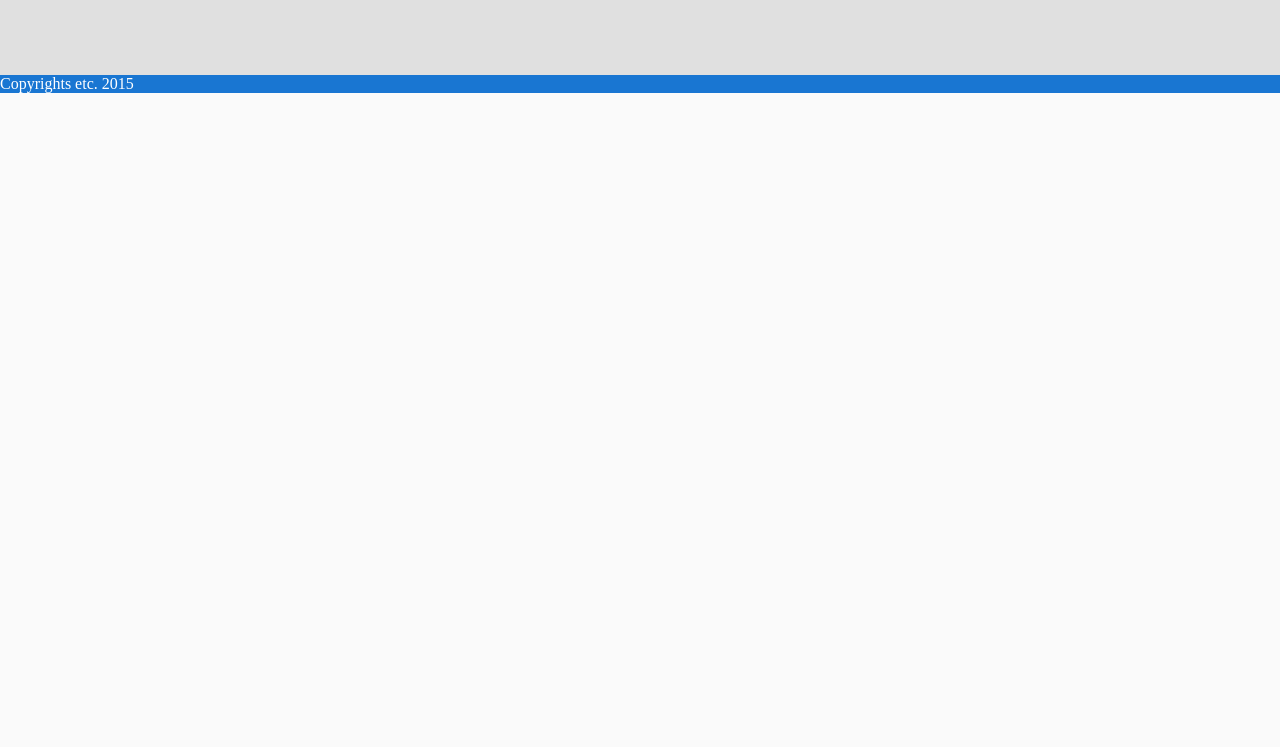
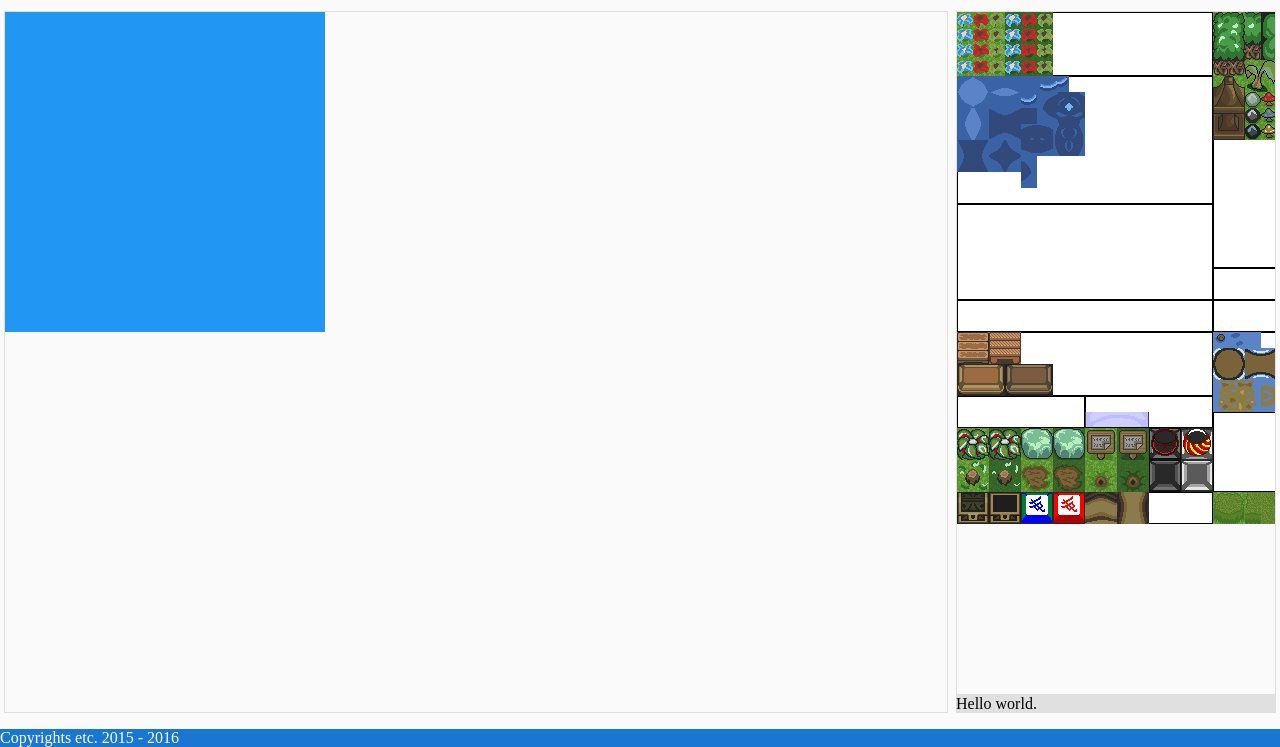
Before and after one commit to javecross/GraalLevelEditor, a plain HTML site: page index.html in a window 1280 px wide. Shown: the part 53-800 px from the top of the page. Drawn offline with nearby package versions, Linux system fonts and the light colour scheme.

Commit message:
Initial UI setup. Working on loading functions.

```diff
--- a/index.html
+++ b/index.html
@@ -11,27 +11,43 @@
         <link rel="stylesheet" href="resources/css/editor-style.css"/>
         <script src="https://ajax.googleapis.com/ajax/libs/jquery/2.1.4/jquery.min.js"></script>
         <script src="https://ajax.googleapis.com/ajax/libs/jqueryui/1.11.4/jquery-ui.min.js"></script>
+
+        <script src="resources/js/lib/log4javascript.js"></script>
+        <script src="resources/js/editor/tile-editor-core.js"></script>
+        <script src="resources/js/editor/objects/tile-editor.js"></script>
+
+        <script src="resources/js/editor/view/tile-editor-view.js"></script>
     </head>
     <body>
+        <div class="editor-wrapper">
             <header class="editor-header">
                 <div class="editor-brand">
                     Logo
                 </div>
                 <nav class="editor-nav">
-                <a class="icon icon-open fa fa-folder-open-o"></a>
-                <a class="icon icon-save fa fa-floppy-o"></a>
+                    <button class="icon icon-open fa fa-folder-open-o"></button>
+                    <button class="icon icon-save fa fa-floppy-o"></button>
+                    <button class="icon icon-save fa fa-cog"></button>
                 </nav>
             </header>
             <section class="editor-content">
-            <section class="editor-board">
-
-            </section>
-            <section class="editor-tileset">
-
-            </section>
+                <div class="editor-board canvas-container">
+                    <canvas class="gen-canvas board-canvas root-canvas"></canvas>
+                    <canvas class="gen-canvas board-canvas active-canvas"></canvas>
+                </div>
+                <div class="information-pane">
+                    <div class="editor-tileset canvas-container">
+                        <canvas class="gen-canvas tileset-canvas root-canvas"></canvas>
+                        <canvas class="gen-canvas tileset-canvas active-canvas"></canvas>
+                    </div>
+                    <div class="information-container">
+                        Hello world.
+                    </div>
+                </div>
             </section>
             <footer class="editor-footer">
-            Copyrights etc. 2015
+                Copyrights etc. 2015 - 2016
             </footer>
+        </div>
     </body>
 </html>
--- a/resources/css/editor-style.css
+++ b/resources/css/editor-style.css
@@ -1,5 +1,3 @@
-
-
 /*
     Primary
         #2196F3
@@ -20,6 +18,13 @@ body, html {
     background-color: #FAFAFA;
     height: 100%;
 }
+
+.editor-wrapper {
+    display: flex;
+    flex-direction: column;
+    height: 100%;
+}
+
 .editor-header {
     background-color: #2196F3;
     min-height: 3rem;
@@ -40,25 +45,77 @@ body, html {
 
 .editor-nav .icon {
     margin: 0 0.5rem 0 0.5rem;
-    border: 1px solid #FFFFFF;
     border-radius: 0.2rem;
+    border: 1px solid transparent;
+    background: none;
     padding: 0.5rem;
     cursor: pointer;
+    color: white;
 }
 
 .icon:hover {
     background-color: #1976D2;
+    border: 1px solid #FFFFFF;
+
 }
 
 .editor-content {
-    background-color: #E0E0E0;
     min-height: 5rem;
-    flex: 0 1 auto;
+    flex: 1 0 auto;
+    display: flex;
 }
 
 .editor-footer {
     min-height: 1rem;
     background-color: #1976D2;
     color: #FFFFFF;
-    align-self: flex-
 }
+
+.canvas-container {
+    border: 1px solid #E0E0E0;
+    display: inline-block;
+    overflow: scroll;
+    position: relative;
+}
+
+.editor-board.canvas-container,
+.information-pane {
+    margin: 1rem 0.25rem 1rem 0.25rem;
+
+}
+
+.editor-board {
+    flex: 1 0 auto;
+}
+
+.gen-canvas {
+    position: absolute;
+    top: 0;
+    left: 0;
+}
+
+.board-canvas {
+    width: 20rem;
+    height: 20rem;
+    background-color: #2196F3;
+}
+
+.tileset-canvas {
+    width: 15rem;
+    height: 15rem;
+    background-color: #FF5252;
+}
+
+.information-pane {
+    display: flex;
+    flex-direction: column;
+    width: 25%;
+}
+
+.editor-tileset.canvas-container {
+    flex: 1 0 auto;
+}
+
+.information-container {
+    background-color: #E0E0E0;
+}
--- /dev/null
+++ b/resources/js/editor/objects/tile-editor.js
@@ -0,0 +1,131 @@
+/*global Image */
+/*eslint-env browser */
+/*eslint no-console:0 */
+
+var com;
+if (!com || !com.javecross || !com.javecross.editor) {
+    throw new Error('The global namespace hasn\'t been defined!');
+}
+
+com.javecross.editor.WebEditor = (function () {
+    'use strict';
+    var
+            tilesetImage,
+            initialized = false,
+            canvasObjects = {},
+            editorOptions = {},
+            boardObject = {};
+
+    /*
+     * Resize the given canvas element. Try not to do this too often, canvas gets cranky!
+     *
+     * @param {jQuery Obj} canvasElement The element to resize
+     * @param {int} newWidth the new width
+     * @param {int} newHeight the new height
+     */
+    function resizeCanvasElement(canvasElement, newWidth, newHeight) {
+        // Set the jQuery element, changes the css style.
+        canvasElement.width(newWidth);
+        canvasElement.height(newHeight);
+        // Set the HTML element, changes the physical canvas.
+        canvasElement[0].width = newWidth;
+        canvasElement[0].height = newHeight;
+    }
+
+    function displayActiveTileset() {
+        if (!canvasObjects.rootTilesetCanvas) {
+            throw new Error('Unable to load tileset because canvas isn\'t defined.');
+        }
+        if (!tilesetImage) {
+            throw new Error('Unable to display tileset, tileset undefined!');
+        }
+        var
+                rootTileContext = canvasObjects.rootTilesetContext,
+                tilesetWidth = tilesetImage.width,
+                tilesetHeight = tilesetImage.height;
+
+        if (rootTileContext) {
+            rootTileContext.clearRect(
+                    0,
+                    0,
+                    canvasObjects.rootTilesetCanvas.width(),
+                    canvasObjects.rootTilesetCanvas.height()
+                    );
+        }
+        resizeCanvasElement(canvasObjects.rootTilesetCanvas, tilesetWidth, tilesetHeight);
+        resizeCanvasElement(canvasObjects.activeTilesetCanvas, tilesetWidth, tilesetHeight);
+
+        rootTileContext = canvasObjects.rootTilesetCanvas[0].getContext('2d');
+        canvasObjects.activeTilesetCanvas.hide();
+        rootTileContext.drawImage(tilesetImage, 0, 0);
+    }
+
+    function initializeCanvasObjects(inputSettings) {
+        var errorMsg = [];
+        if (!inputSettings.rootBoardCanvas) {
+            errorMsg.push('Root board canvas needs to be defined!');
+        }
+        if (!inputSettings.activeBoardCanvas) {
+            errorMsg.push('Active board canvas needs to be defined!');
+        }
+        if (!inputSettings.rootTilesetCanvas) {
+            errorMsg.push('Root tileset canvas needs to be defined!');
+        }
+        if (!inputSettings.activeTilesetCanvas) {
+            errorMsg.push('Active tileset canvas needs to be defined');
+        }
+        if (errorMsg.length > 0) {
+            for (var err in errorMsg) {
+                console.log(err);
+            }
+            throw new Error('Unable to initialize, canvas elements not defined');
+        }
+        canvasObjects.rootBoardCanvas = inputSettings.rootBoardCanvas;
+        canvasObjects.activeBoardCanvas = inputSettings.activeBoardCanvas;
+
+        canvasObjects.rootTilesetCanvas = inputSettings.rootTilesetCanvas;
+        canvasObjects.activeTilesetCanvas = inputSettings.activeTilesetCanvas;
+    }
+
+    function initializeBoardObject() {
+        boardObject = {};
+        boardObject.tilesets = {};
+        boardObject.board = {};
+        boardObject.scripts = {};
+        boardObject.joins = {};
+    }
+
+    return {
+        initializeWebTileEditor: function (inputSettings) {
+            if (!inputSettings) {
+                throw new Error('Editor options haven\'t been defined!');
+            }
+            // Initialize Canvas
+            initializeCanvasObjects(inputSettings);
+            // Initialize editor options.
+            editorOptions.tileSize = inputSettings.tileSize;
+            initializeBoardObject();
+            initialized = true;
+        },
+        loadTilesetImage: function (tilesetString) {
+            if (!initialized) {
+                throw new Error('Tile editor needs to be initialized first');
+            }
+            tilesetImage = new Image();
+            tilesetImage.onload = function () {
+                displayActiveTileset();
+            };
+            tilesetImage.src = tilesetString;
+            boardObject.tilesets.activeTileset = tilesetString;
+        },
+        loadBoardObject: function (boardFile, importType) {
+            if (!initialized) {
+                throw new Error('Tile editor needs to be initialized first!');
+            }
+
+        }
+    };
+}());
+
+com.javecross.editor.WebEditor.DEFAULT_TILESET = 'resources/images/seilius_tileset5.png';
+com.javecross.editor.WebEditor.DEFAULT_LEVEL = '/resources/other/seilius_comboshop.nw';
--- a/resources/js/editor/view/tile-editor-view.js
+++ b/resources/js/editor/view/tile-editor-view.js
@@ -1,6 +1,23 @@
 /*global $, document */
 
+var com;
+if (!com || !com.javecross || !com.javecross.editor) {
+    throw new Error('The global namespace hasn\'t been defined!');
+}
 
 $(document).ready(function () {
     'use strict';
+    var
+            editor = com.javecross.editor.WebEditor,
+            inputSettings = {
+                'tileSize': 16,
+                'rootBoardCanvas': $('.board-canvas.root-canvas'),
+                'activeBoardCanvas': $('.board-canvas.active-canvas'),
+                'rootTilesetCanvas': $('.tileset-canvas.root-canvas'),
+                'activeTilesetCanvas': $('.tileset-canvas.active-canvas')
+            };
+
+    editor.initializeWebTileEditor(inputSettings);
+    editor.loadTilesetImage(editor.DEFAULT_TILESET);
+
 });
```
Also changed, not shown: resources/js/editor/converter/graal-board-converter.js (added, +35 -0 lines), resources/json/board-schema.json (added, +10 -0 lines), resources/images/seilius_tileset5.png (added), 1 other file. Lines whose indentation alone changed are shown as unchanged.
